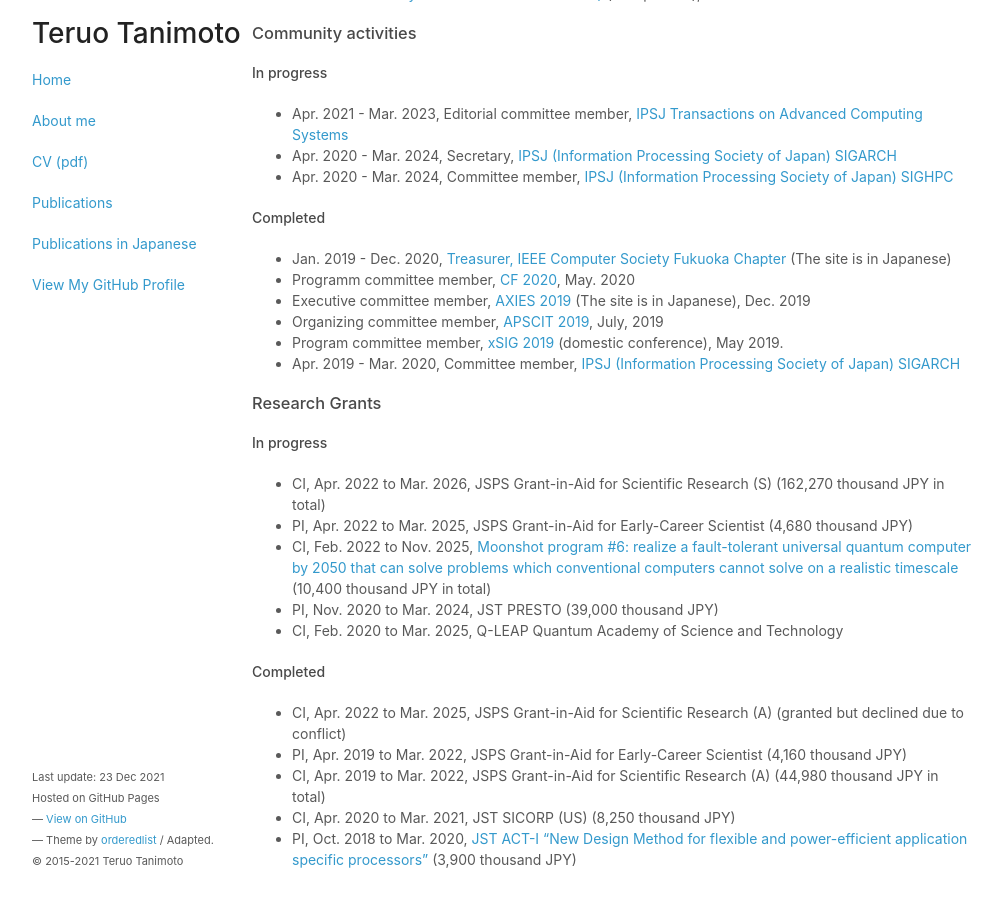
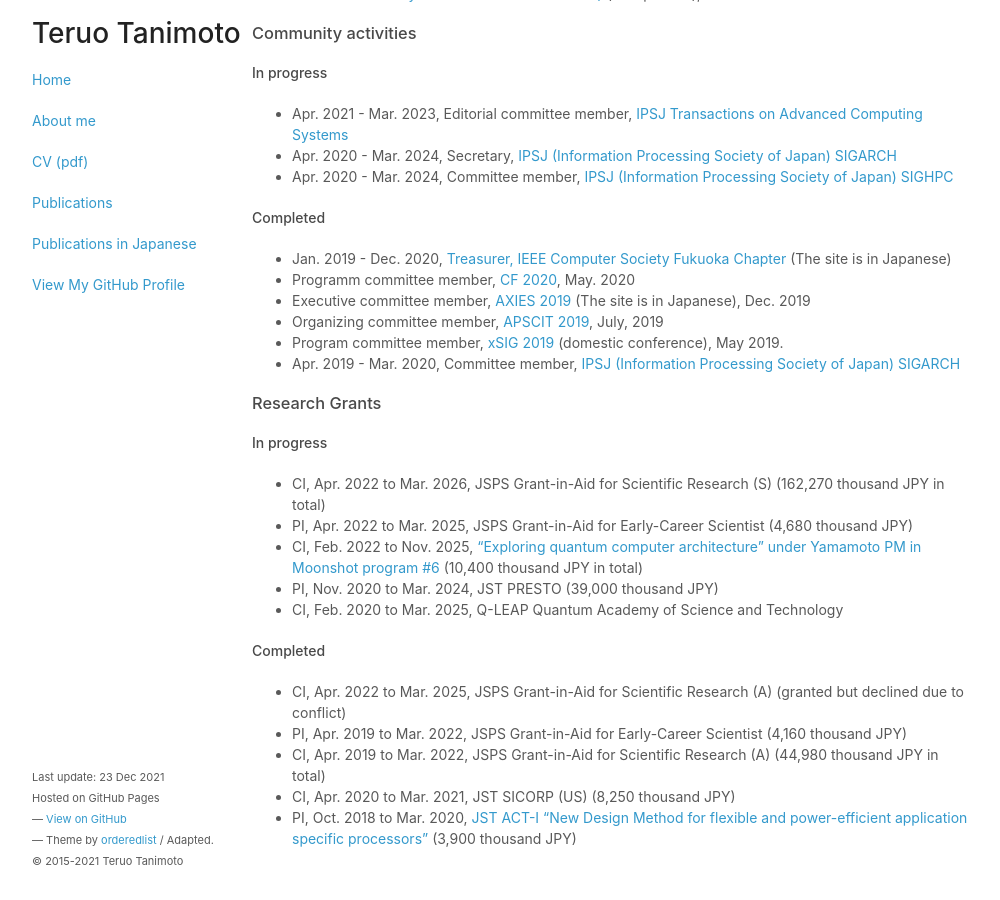
Before and after one commit to teruo41/teruo41.github.io, a Jekyll site: the page built from about.md, in a window 1280 px wide and 900 px high, scrolled down 778 px. Shown: the whole window, without its empty margins (138-1138 px from the left). Built offline with Jekyll 4.4.1, drawn with Linux system fonts in a browser that asks for light colours; after the commit the page ends 1657 px from its top, so only the background shows below that.

Commit message:
Update about.md

```diff
--- a/about.md
+++ b/about.md
@@ -51,7 +51,7 @@
 #### In progress
 + CI, Apr. 2022 to Mar. 2026, JSPS Grant-in-Aid for Scientific Research (S) (162,270 thousand JPY in total)
 + PI, Apr. 2022 to Mar. 2025, JSPS Grant-in-Aid for Early-Career Scientist (4,680 thousand JPY)
-+ CI, Feb. 2022 to Nov. 2025, [Moonshot program #6: realize a fault-tolerant universal quantum computer by 2050 that can solve problems which conventional computers cannot solve on a realistic timescale](https://ms-iscqc.jp/en/) (10,400 thousand JPY in total)
++ CI, Feb. 2022 to Nov. 2025, ["Exploring quantum computer architecture" under Yamamoto PM in Moonshot program #6](https://ms-iscqc.jp/en/) (10,400 thousand JPY in total)
 + PI, Nov. 2020 to Mar. 2024, JST PRESTO (39,000 thousand JPY)
 + CI, Feb. 2020 to Mar. 2025, Q-LEAP Quantum Academy of Science and Technology
 
```
